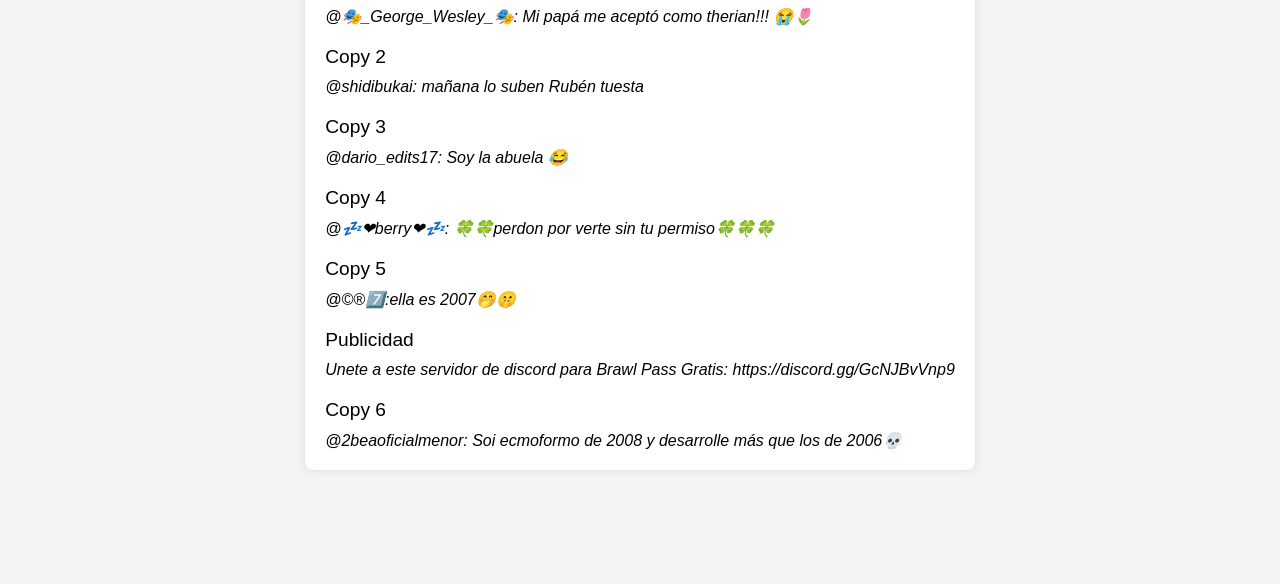
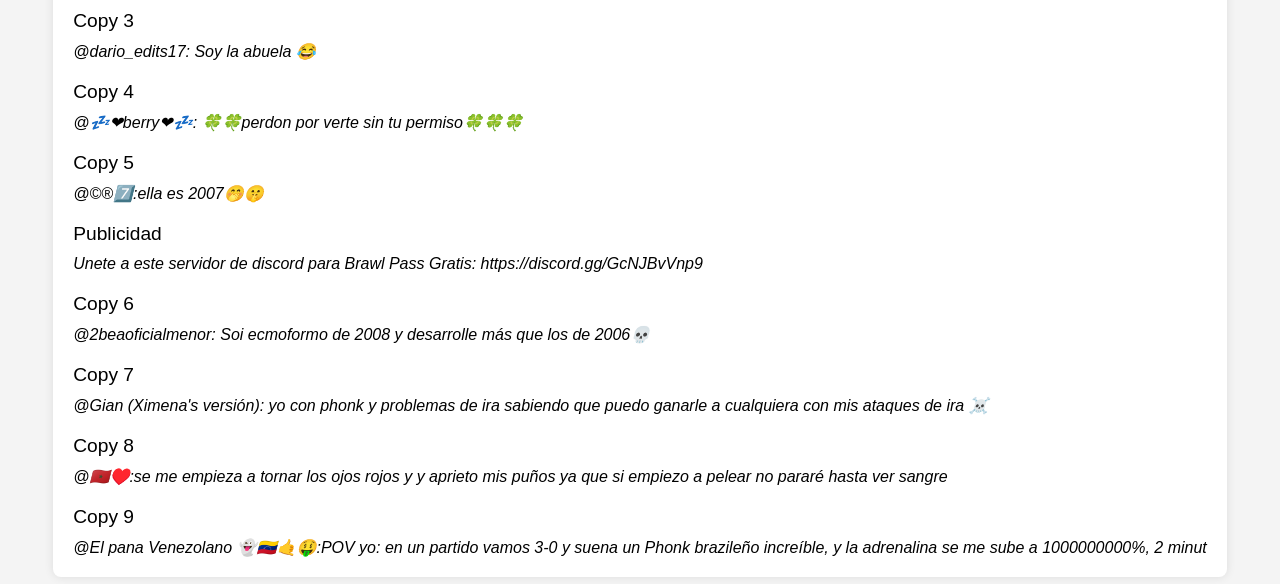
Before and after one commit to ZOUREN-CIGGAR8/CajaFuerteDeCopys, a plain HTML site: page index.html in a window 1280 px wide. Shown: the part 216-800 px from the top of the page. Drawn offline with Linux system fonts and the light colour scheme.

Commit message:
Update index.html

```diff
--- a/index.html
+++ b/index.html
@@ -55,6 +55,12 @@
         <div class="copy-text">Unete a este servidor de discord para Brawl Pass Gratis: https://discord.gg/GcNJBvVnp9 </div>
         <div class="subtitle">Copy 6</div>
         <div class="copy-text">@2beaoficialmenor: Soi ecmoformo de 2008 y desarrolle más que los de 2006💀</div>
+        <div class="subtitle">Copy 7</div>
+        <div class="copy-text">@Gian (Ximena's versión): yo con phonk y problemas de ira sabiendo que puedo ganarle a cualquiera con mis ataques de ira ☠️</div>
+        <div class="subtitle">Copy 8</div>
+        <div class="copy-text">@🇲🇦♥️:se me empieza a tornar los ojos rojos y y aprieto mis puños ya que si empiezo a pelear no pararé hasta ver sangre</div>
+        <div class="subtitle">Copy 9</div>
+        <div class="copy-text">@El pana Venezolano 👻🇻🇪🤙🤑:POV yo: en un partido vamos 3-0 y suena un Phonk brazileño increíble, y la adrenalina se me sube a 1000000000%, 2 minut</div>
     </div>
 </body>
 </html>
```
